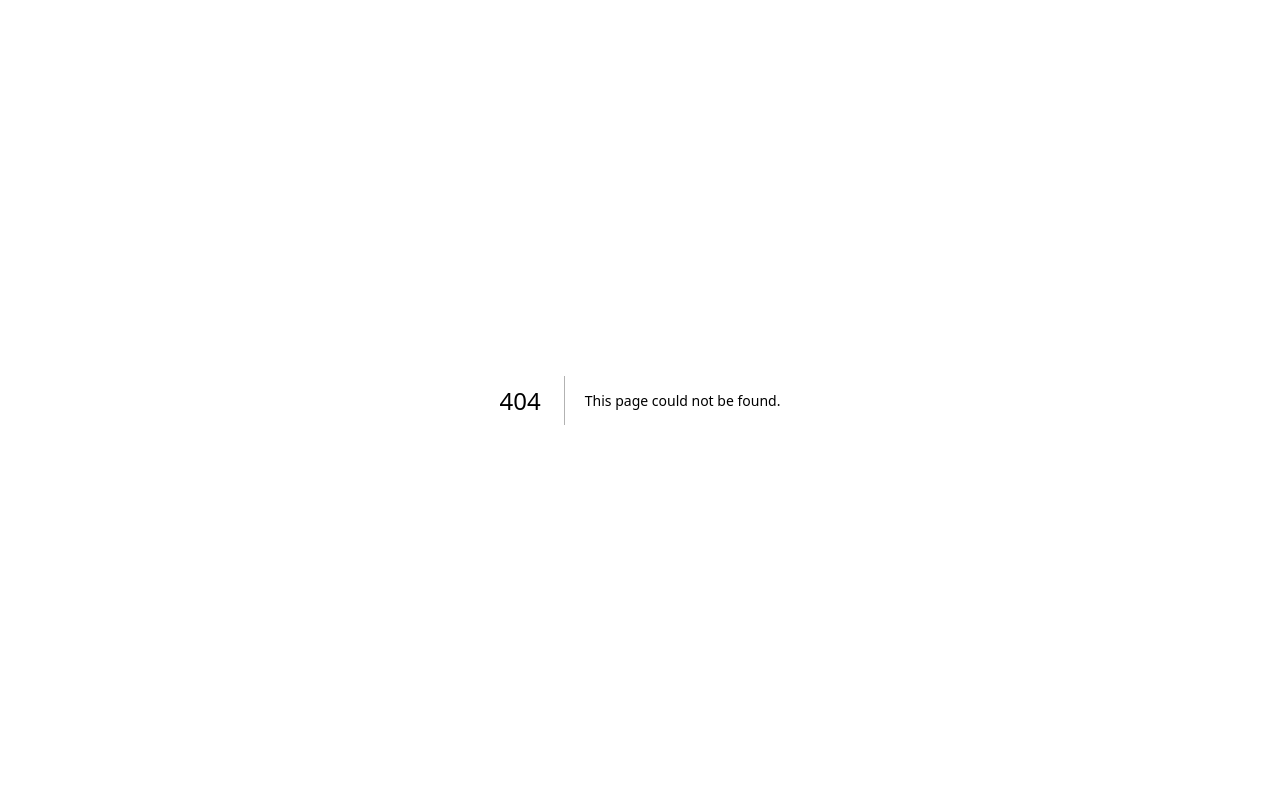
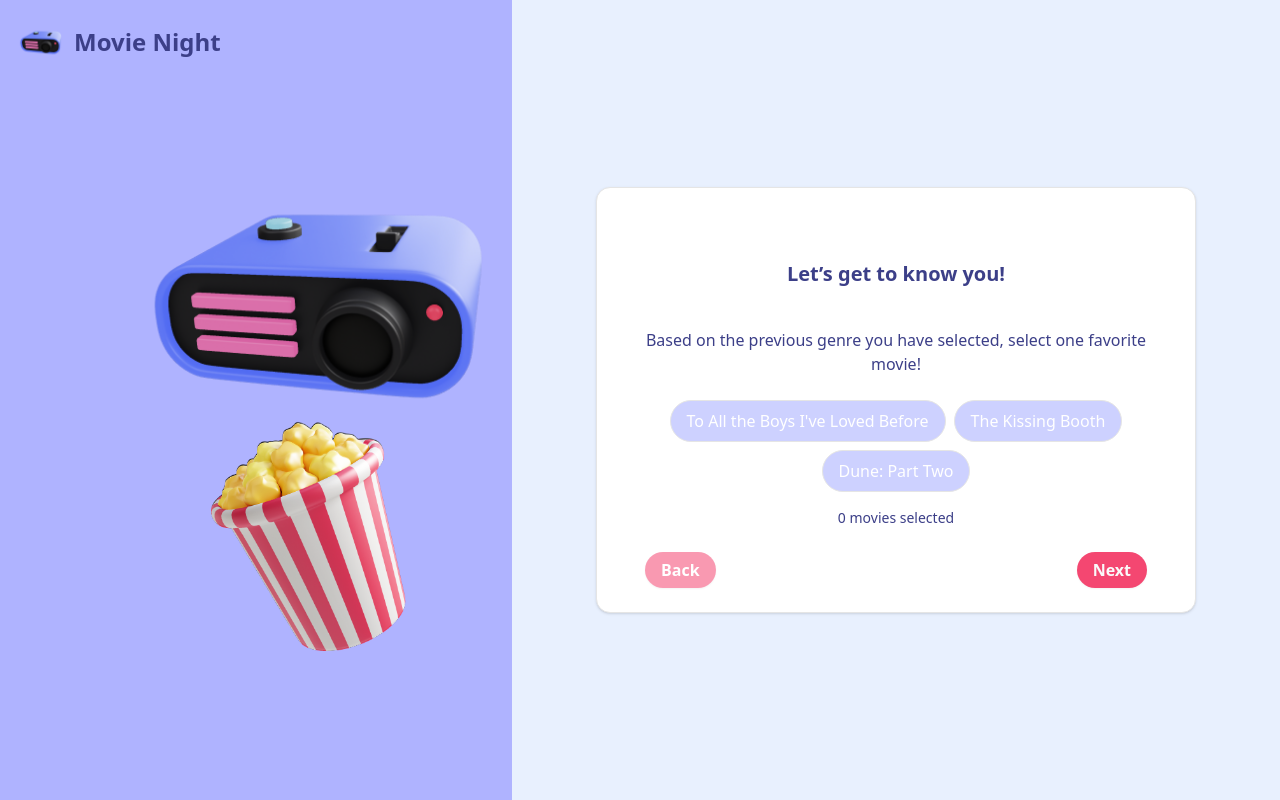
Before and after one commit to minnaheim/group_19_client, a Next.js app: page /movie_preferences in a window 1280 px wide. Before the commit this address had no page. Built offline with nearby package versions, Linux system fonts and the light colour scheme.

Commit message:
basic movie preference structure with buttons, instead of posters

```diff
--- a/src/app/(preferences)/preferences/page.tsx
+++ b/src/app/(preferences)/genre_preferences/page.tsx
@@ -1,8 +1,9 @@
 "use client";
 
 import { useState } from "react";
+// TODO: change this so that there can only be 1 favorite genre per person
 
-const Preferences: React.FC = () => {
+const genrePreferences: React.FC = () => {
   const [selectedGenres, setSelectedGenres] = useState<string[]>([]);
 
   // simulate genre which we would get from backend
@@ -30,15 +31,28 @@ const Preferences: React.FC = () => {
     "Psychological Thriller",
     "Supernatural",
   ];
-
+  // TODO: make sure that exactly 1 genre is chosen before going to next
   const toggleGenre = (genre: string) => {
-    setSelectedGenres((prev) =>
-      prev.includes(genre) ? prev.filter((g) => g !== genre) : [...prev, genre]
-    );
+    setSelectedGenres((prev) => {
+      console.log(prev);
+      if (prev.includes(genre)) {
+        return prev.filter((g) => g !== genre); // return genres which arent currently selected?
+      } else {
+        if (prev.length >= 1) {
+          // TODO: find better way to handle error
+          throw new Error("You can only select one favorite genre");
+        }
+        console.log([...prev, genre]);
+        return [...prev, genre];
+      }
+    });
   };
 
   return (
     <div>
+      <h3 className="text-center text-[#3C3F88] mb-6">
+        Please select one genre as your favorite genre.
+      </h3>
       <div className="flex flex-wrap gap-2 justify-center">
         {genres.map((genre) => (
           <button
@@ -61,4 +75,4 @@ const Preferences: React.FC = () => {
   );
 };
 
-export default Preferences;
+export default genrePreferences;
--- a/src/app/(preferences)/layout.tsx
+++ b/src/app/(preferences)/layout.tsx
@@ -38,18 +38,16 @@ const PreferenceLayout: React.FC<{ children: React.ReactNode }> = ({
         <Card className="w-[600px] p-6 m-6">
           <br></br>
           <h2 className="text-xl font-bold text-center text-[#3C3F88] mb-4">
-          Let’s get to know you!
+            Let’s get to know you!
           </h2>
-          <h3 className="text-center text-[#3C3F88] mb-6">
-          Please select your preferences.
-          </h3>
           {/* layout static, here specific preference choices are being shown */}
           {children}
           <CardFooter className="flex justify-between">
             <Button variant="destructive" onClick={() => router.push("/")}>
               Back
             </Button>
-            <Button onClick={() => router.push("/preferences/next-step")}>
+            {/* TODO: figure out how to do next, dep on page currently on */}
+            <Button onClick={() => router.push("/movie_preferences")}>
               Next
             </Button>
           </CardFooter>
--- /dev/null
+++ b/src/app/(preferences)/movie_preferences/page.tsx
@@ -0,0 +1,92 @@
+"use client";
+
+import { useState } from "react";
+import { Movie } from "@/app/types/movie";
+
+const Preferences: React.FC = () => {
+  const [selectedMovies, setSelectedMovies] = useState<Movie[]>([]);
+
+  // simulate movies which we would get from backend
+  const mockMovies: Movie[] = [
+    {
+      id: 1,
+      title: "To All the Boys I've Loved Before",
+      posterUrl: "/hKHZhUbIyUAjcSrqJThFGYIR6kI.jpg",
+      details:
+        "A teenage girl's secret love letters are exposed and wreak havoc on her love life. To save face, she begins a fake relationship with one of the recipients.",
+      genre: "Teen Romance",
+      director: "Susan Johnson",
+      actors: ["Lana Condor", "Noah Centineo", "Janel Parrish"],
+      trailerURL: "https://www.example.com/to-all-the-boys",
+    },
+    {
+      id: 2,
+      title: "The Kissing Booth",
+      posterUrl: "/7Dktk2ST6aL8h9Oe5rpk903VLhx.jpg",
+      details:
+        "A high school student finds herself face-to-face with her long-term crush when she signs up to run a kissing booth at the spring carnival.",
+      genre: "Teen Romance",
+      director: "Vince Marcello",
+      actors: ["Joey King", "Jacob Elordi", "Joel Courtney"],
+      trailerURL: "https://www.example.com/kissing-booth",
+    },
+
+    {
+      id: 35,
+      title: "Dune: Part Two",
+      posterUrl: "/8b8R8l88Qje9dn9OE8PY05Nxl1X.jpg",
+      details:
+        "Paul Atreides unites with Chani and the Fremen while seeking revenge against the conspirators who destroyed his family.",
+      genre: "Science Fiction",
+      director: "Denis Villeneuve",
+      actors: ["Timothée Chalamet", "Zendaya", "Rebecca Ferguson"],
+      trailerURL: "https://www.example.com/dune-part-two",
+    },
+  ];
+
+  // TODO: get overlay type click thingy
+  const toggleMovie = (movie: Movie) => {
+    setSelectedMovies((prev) => {
+      console.log(prev);
+      if (prev.includes(movie)) {
+        return prev.filter((m) => m !== movie);
+      } else {
+        // TODO: currently throws error if you click on the same movie twice
+        if (prev.length >= 1) {
+          throw new Error("You can only select one favorite movie");
+        }
+        console.log([...prev, movie]);
+        return [...prev, movie];
+      }
+    });
+  };
+
+  return (
+    <div>
+      <h3 className="text-center text-[#3C3F88] mb-6">
+        Based on the previous genre you have selected, select one favorite
+        movie!
+      </h3>
+      <div className="flex flex-wrap gap-2 justify-center">
+        {mockMovies.map((movie) => (
+          <button
+            key={movie.title}
+            onClick={() => toggleMovie(movie)}
+            className={`px-4 py-2 rounded-full border ${
+              selectedMovies.includes(movie)
+                ? "bg-[#AFB3FF] text-white"
+                : "bg-[#CDD1FF]  text-white"
+            }`}
+          >
+            {movie.title}
+          </button>
+        ))}
+      </div>
+      <p className="text-center mt-4 text-sm text-[#3C3F88]">
+        {selectedMovies.length} movies selected
+      </p>
+    </div>
+  );
+};
+
+export default Preferences;
--- a/src/app/page.tsx
+++ b/src/app/page.tsx
@@ -26,7 +26,7 @@ export default function Home() {
           </Link>
         </p>
         <p>
-          <Link href="/preferences">
+          <Link href="/genre_preferences">
             <Button variant={"secondary"}>Users Preference Setting!</Button>
           </Link>
         </p>
```
